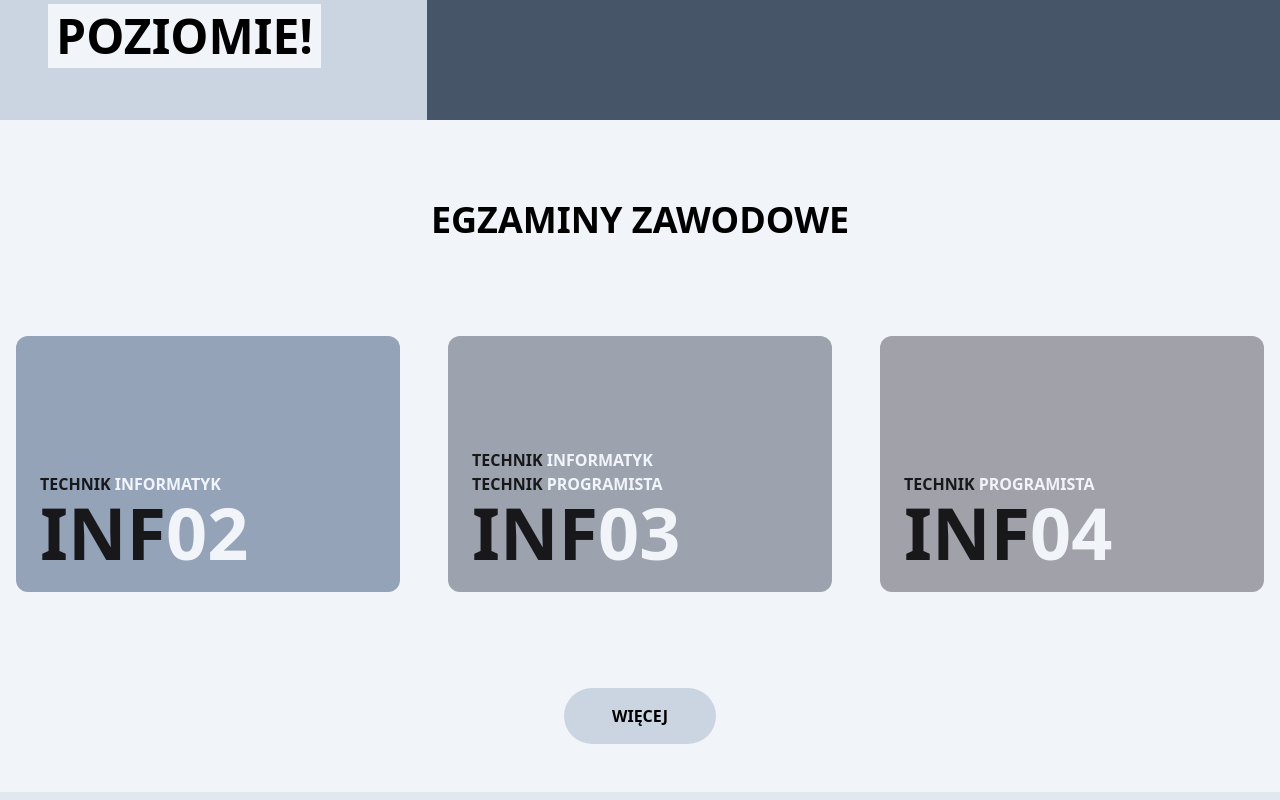
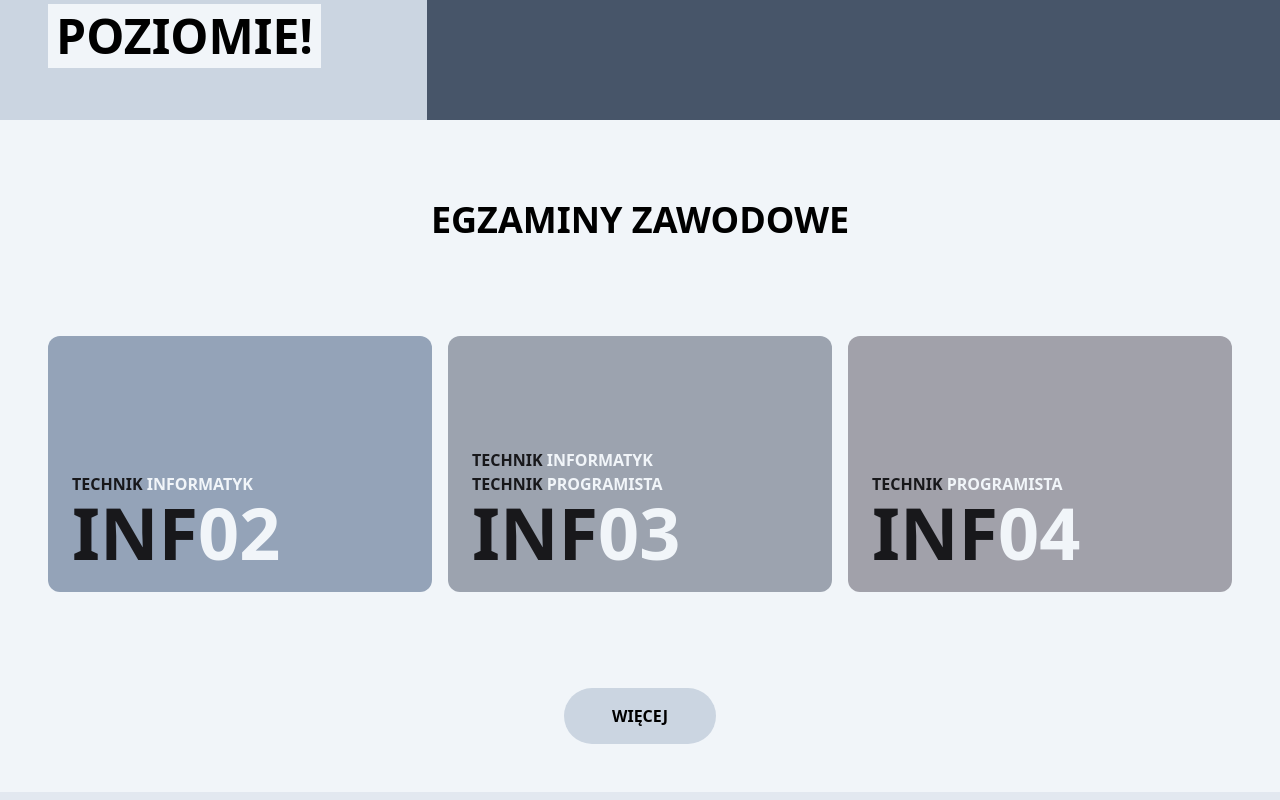
Before and after one commit to Kolumna/Examie, a React (Vite) app: page / in a window 1280 px wide. Shown: the part 360-1160 px from the top of the page. Built offline with nearby package versions, Linux system fonts and the light colour scheme.

Commit message:
container fix

```diff
--- a/src/App.jsx
+++ b/src/App.jsx
@@ -7,7 +7,7 @@ import About from "./pages/About";
 
 function App() {
   const content = (
-    <section className="min-h-screen bg-slate-100">
+    <section className="min-h-screen bg-slate-100 ">
       <Routes>
         <Route path="/" element={<Home />} />
         <Route path="/o-nas" element={<About />} />
--- a/src/components/elements/Header.jsx
+++ b/src/components/elements/Header.jsx
@@ -4,7 +4,7 @@ import examieLogo from "../../assets/svgs/logo.svg";
 export default function Header() {
   return (
     <header className="px-12 bg-slate-100 py-6 w-full flex items-center">
-      <div className="flex justify-between w-full">
+      <div className="flex justify-between w-full max-w-7xl mx-auto">
         <div className="flex gap-12">
           <Link to="/">
             <img className="h-12" src={examieLogo} alt="Examie logo" />
--- a/src/components/elements/home/Section.jsx
+++ b/src/components/elements/home/Section.jsx
@@ -1,16 +1,15 @@
 import Kafel from "../../Kafel";
 
 export default function Section(props) {
-  const className = props.className
-    ? props.className
-    : "bg-slate-100 px-12 flex items-center flex-col";
+  const className = props.className ? props.className : "px-12";
 
   return (
-    <section className={`px-12 flex items-center flex-col ${className}`}>
+    <section className={`${className} px-12`}>
+      <section className="max-w-7xl flex items-center flex-col mx-auto">
         <div className="text-4xl font-black p-12 pt-20">
           <h1>{props.label}</h1>
         </div>
-      <div className="flex justify-center gap-12 w-full py-12">
+        <div className="flex justify-between w-full py-12">
           {props.kafle &&
             props.kafle.map((kafel) => (
               <Kafel
@@ -23,7 +22,7 @@ export default function Section(props) {
               />
             ))}
           {props.content && (
-          <div className="text-4xl font-black text-yellow-500 p-12 pt-20">
+            <div className="text-4xl font-black flex justify-center w-full text-yellow-500 p-12 pt-20">
               <h1>{props.content}</h1>
             </div>
           )}
@@ -34,5 +33,6 @@ export default function Section(props) {
           </button>
         </div>
       </section>
+    </section>
   );
 }
```
Lines whose indentation alone changed are shown as unchanged.
